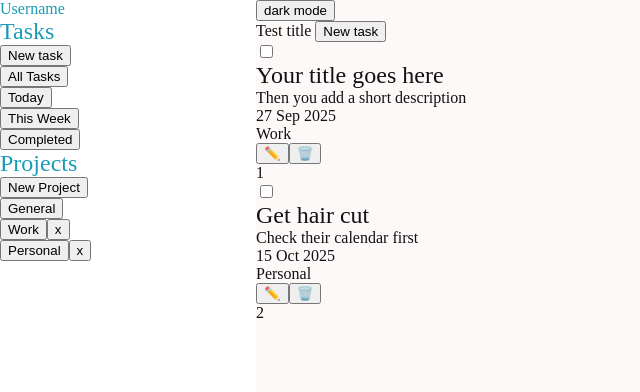
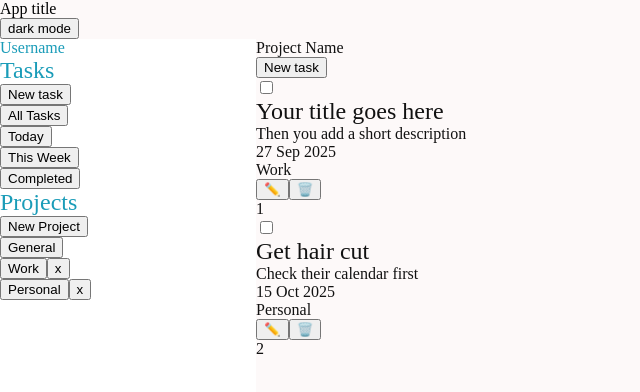
Before and after one commit to OrianaLand/Todo-List, a website built with webpack: page src/template.html in a window 1280 px wide. Shown: the whole page, without its empty margins (0-640 px from the left). Built offline with nearby package versions, Linux system fonts and the light colour scheme.

Commit message:
Add header and footer to HTML structure

```diff
--- a/src/styles.css
+++ b/src/styles.css
@@ -57,6 +57,10 @@ body.dark-mode{
 
 }
 
+.header{
+    background-color: var(--bg-color-primary);
+}
+
 .sidebar{
     background-color: var(--bg-color-secondary);
     color: var(--accent-color-primary)
--- a/src/template.html
+++ b/src/template.html
@@ -6,6 +6,14 @@
     <title>To do App</title>
   </head>
   <body>
+    <header class="header">
+      <div class="header-title-container">
+        <span class="header">App title</span>
+      </div>
+      <div class="dark-mode-btn-container">
+        <button class="dark-mode-btn">dark mode</button>
+      </div>
+    </header>
     <div class="content">
       <div class="sidebar">
         <span class="user-name">Username</span>
@@ -50,11 +58,10 @@
         </div>
       </div>
       <div class="main">
-        <div class="dark-mode-btn-container">
-          <button class="dark-mode-btn">dark mode</button>
+        <div class="main-title-div">
+          <span class="main-title">Project Name</span>
         </div>
         <div class="list-container">
-          <span class="list-container-title">Test title</span>
           <button class="add-button new-task">New task</button>
           <ul class="tasks-list"></ul>
         </div>
```
